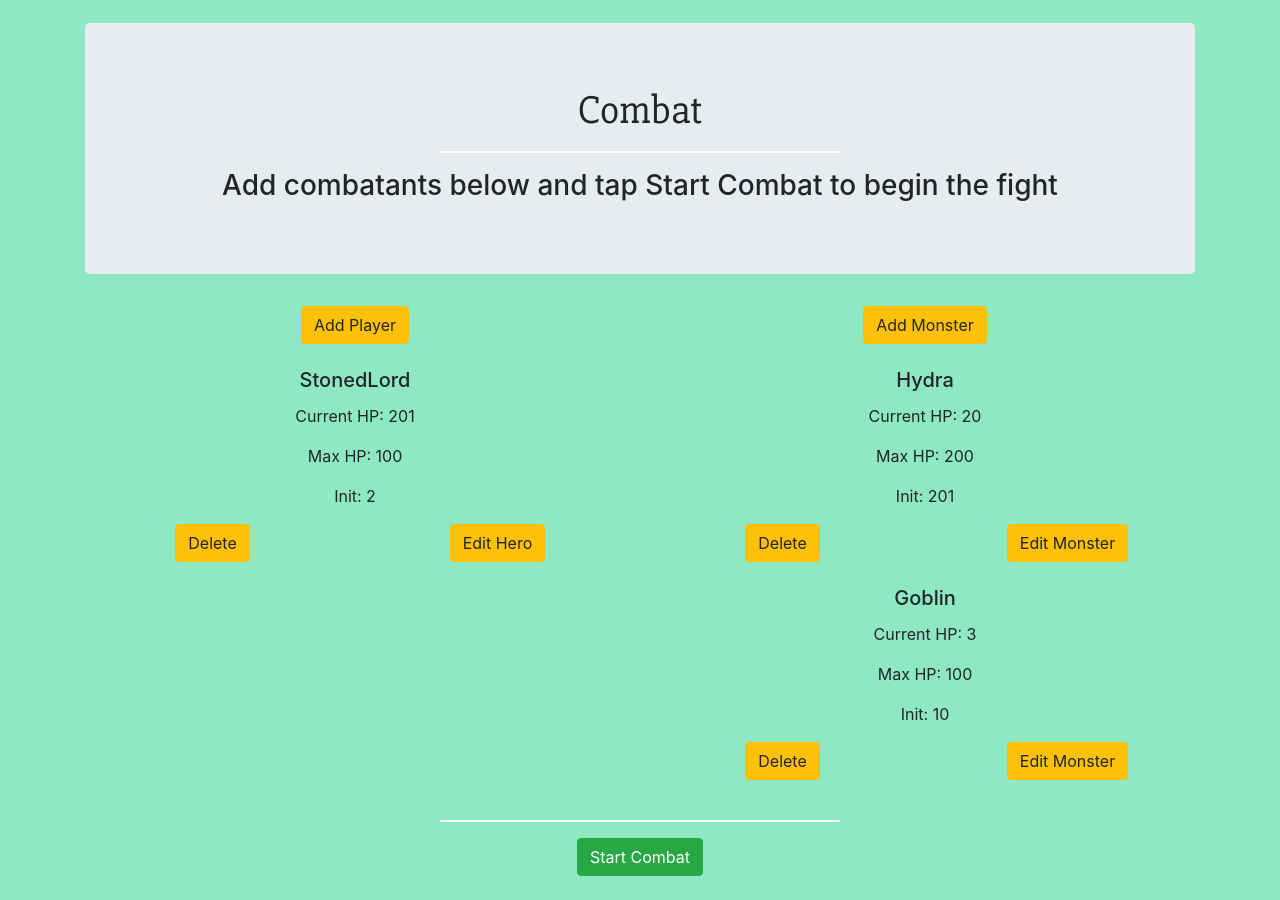
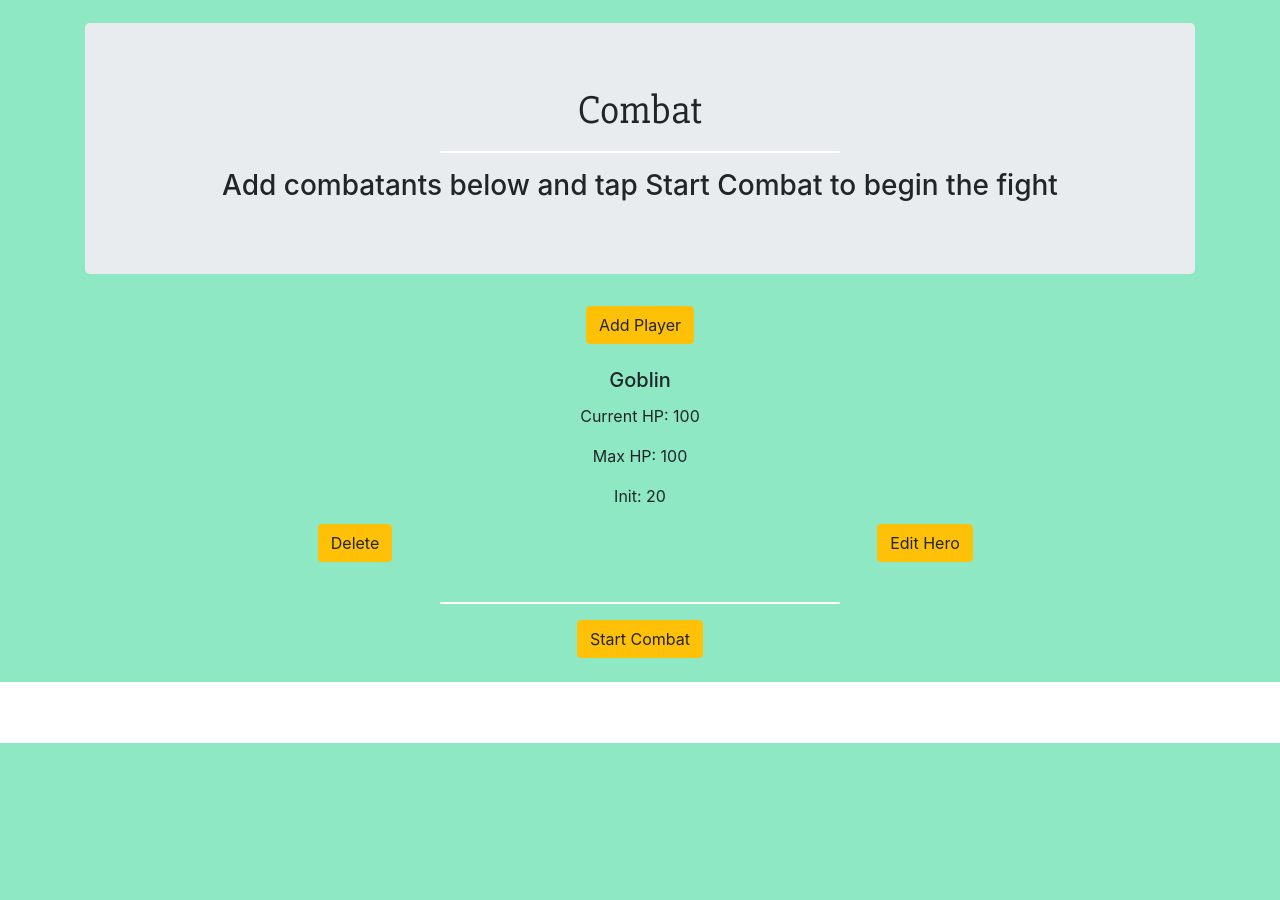
Before and after one commit to JackSnowdon/DM-N-D, a Django app: page /combat/ in a window 1280 px wide. Shown: the part 57-957 px from the top of the page. After the commit the page ends 800 px from the top, so only its background shows below. Run offline with Django 3.2, Linux system fonts and the light colour scheme; data comes from the database, SQL or seed files in the repository; parts of the project's set-up code (start-up, migrations or seed data) failed here and were passed over; some libraries are stand-ins or nearby versions.

Commit message:
Refactored code, basic version works

```diff
--- a/combat/admin.py
+++ b/combat/admin.py
@@ -3,5 +3,4 @@ from .models import *
 
 # Register your models here.
 
-admin.site.register(Player)
-admin.site.register(Monster)
+admin.site.register(CombatMember)
--- a/combat/models.py
+++ b/combat/models.py
@@ -3,8 +3,8 @@ from party.models import *
 
 # Create your models here.
 
-class Player(models.Model):
-    player = models.OneToOneField(
+class CombatMember(models.Model):
+    hero = models.OneToOneField(
         Base,
         on_delete=models.CASCADE,
         primary_key=True,
@@ -14,15 +14,3 @@ class Player(models.Model):
 
     def __str__(self):
         return self.player.name
-
-class Monster(models.Model):
-    monster = models.OneToOneField(
-        EnemyBase,
-        on_delete=models.CASCADE,
-        primary_key=True,
-    )
-    initiative = models.IntegerField(max_length=2)
-    current_hp = models.IntegerField(max_length=4)
-
-    def __str__(self):
-        return self.monster.name
--- a/combat/templates/combat_home.html
+++ b/combat/templates/combat_home.html
@@ -9,24 +9,21 @@
     </div>
 </div>
 <div class="row text-center">
-    <div class="col-6">
+    <div class="col-12">
         <a href="{% url 'add_hero' %}" role="button" class="btn btn-warning" aria-disabled="false">Add Player</a>
-    </div>
-    <div class="col-6">
-        <a href="{% url 'add_monster' %}" role="button" class="btn btn-warning" aria-disabled="false">Add Monster</a>
     </div>
 </div>
 <br>
 <div class="row text-center">
-    <div class="col-6">
+    <div class="col-12">
         {% for p in party %}
-        <h5 class="card-title">{{ p.player.name }}</h5>
+        <h5 class="card-title">{{ p.hero.name }}</h5>
         <p>Current HP: {{ p.current_hp }}</p>
-        <p class="card-text">Max HP: {{ p.player.max_hp }}</p>
+        <p class="card-text">Max HP: {{ p.hero.max_hp }}</p>
         <p class="card-text">Init: {{ p.initiative }}</p>
         <div class="row">
             <div class="col-6">
-                <form class="" method="post" action="{% url 'delete_hero_int' p.player.id %}">
+                <form class="" method="post" action="{% url 'delete_hero_int' p.hero.id %}">
                     {% csrf_token %}
                     <div class="input-group">
                         <span class="input-group-btn">
@@ -36,30 +33,7 @@
                 </form>
             </div>
             <div class="col-6">
-                <a href="{% url 'edit_hero' p.player.id  %}" role="button" class="btn btn-warning" aria-disabled="false">Edit Hero</a>
-            </div>
-        </div>
-        <br> {% endfor %}
-    </div>
-    <div class="col-6">
-        {% for e in enemy %}
-        <h5 class="card-title">{{ e.monster.name }}</h5>
-        <p>Current HP: {{ e.current_hp }}</p>
-        <p class="card-text">Max HP: {{ e.monster.max_hp }}</p>
-        <p class="card-text">Init: {{ e.initiative }}</p>
-        <div class="row">
-            <div class="col-6">
-                <form class="" method="post" action="{% url 'delete_monster_int' e.monster.id %}">
-                    {% csrf_token %}
-                    <div class="input-group">
-                        <span class="input-group-btn">
-                    <button class="btn btn-warning" type="submit">Delete</button>
-                </span>
-                    </div>
-                </form>
-            </div>
-            <div class="col-6">
-                <a href="{% url 'edit_monster' e.monster.id  %}" role="button" class="btn btn-warning" aria-disabled="false">Edit Monster</a>
+                <a href="{% url 'edit_hero' p.hero.id  %}" role="button" class="btn btn-warning" aria-disabled="false">Edit Hero</a>
             </div>
         </div>
         <br> {% endfor %}
@@ -68,7 +42,7 @@
 <hr class="bar-thin">
 <div class="col-12">
     <div class="text-center">
-        <button type="button" class="btn btn-success">Start Combat</button>
+        <a href="#" role="button" class="btn btn-warning" aria-disabled="false">Start Combat</a>
     </div>
 </div>
 <br>
--- a/combat/urls.py
+++ b/combat/urls.py
@@ -4,9 +4,6 @@ from .views import *
 urlpatterns = [
     path(r'', combat_home, name="combat_home"),
     path('add_hero/', add_hero, name="add_hero"),
-    path('add_monster/', add_monster, name="add_monster"),
     path(r'delete_hero_int/<int:pk>', delete_hero_int, name="delete_hero_int"),
-    path(r'delete_monster_int/<int:pk>', delete_monster_int, name="delete_monster_int"),
     path(r'edit_hero/<int:pk>', edit_hero, name="edit_hero"),
-    path(r'edit_monster/<int:pk>', edit_monster, name="edit_monster"),
 ]
--- a/combat/views.py
+++ b/combat/views.py
@@ -3,67 +3,45 @@ from itertools import chain
 from .models import *
 from .forms import *
 from party.models import *
-from operator import itemgetter
 
 # Create your views here.
 
-
-
 def combat_home(request):
-    party = Player.objects.order_by('-initiative')
-    enemy = Monster.objects.order_by('-initiative')
-    matches = list(chain(party, enemy))
-
-    return render(request, 'combat_home.html', {"party": party, "enemy": enemy, "matches": matches})
+    party = CombatMember.objects.order_by('-initiative')
+    return render(request, 'combat_home.html', {"party": party})
 
 def add_hero(request):
     if request.method == "POST":
-        hero_form = AddPlayerForm(request.POST)
+        hero_form = AddToCombat(request.POST)
         if hero_form.is_valid():
             hero_form.save()
             return redirect('combat_home')
     else:
-        hero_form = AddPlayerForm()
+        hero_form = AddToCombat()
     return render(request, 'add_hero.html', {'hero_form': hero_form})
 
-def add_monster(request):
-    if request.method == "POST":
-        monster_form = AddMonsterForm(request.POST)
-        if monster_form.is_valid():
-            monster_form.save()
-            return redirect('combat_home')
-    else:
-        monster_form = AddMonsterForm()
-    return render(request, 'add_monster.html', {'monster_form': monster_form})
+#def add_monster(request):
+#    if request.method == "POST":
+#        monster_form = AddMonsterForm(request.POST)
+#        if monster_form.is_valid():
+#            monster_form.save()
+#            return redirect('combat_home')
+#    else:
+#        monster_form = AddMonsterForm()
+#    return render(request, 'add_monster.html', {'monster_form': monster_form})
 
 def delete_hero_int(request, pk=id):
-    instance = Player.objects.get(player_id=pk)
-    instance.delete()
-    return redirect(reverse('combat_home'))
-
-def delete_monster_int(request, pk=id):
-    instance = Monster.objects.get(monster_id=pk)
+    instance = CombatMember.objects.get(hero_id=pk)
     instance.delete()
     return redirect(reverse('combat_home'))
 
 def edit_hero(request, pk):
-    hero = get_object_or_404(Player, pk=pk)
+    hero = get_object_or_404(CombatMember, pk=pk)
     if request.method == "POST":
-        hero_form = AddPlayerForm(request.POST, instance=hero)
+        hero_form = AddToCombat(request.POST, instance=hero)
         if hero_form.is_valid():
             hero_form.save()
             return redirect('combat_home')
     else:
-        hero_form = AddPlayerForm(instance=hero)
+        hero_form = AddToCombat(instance=hero)
     return render(request, 'edit_hero.html', {'hero_form': hero_form})
-
-def edit_monster(request, pk):
-    enemy = get_object_or_404(Monster, pk=pk)
-    if request.method == "POST":
-        monster_form = AddMonsterForm(request.POST, instance=enemy)
-        if monster_form.is_valid():
-            monster_form.save()
-            return redirect('combat_home')
-    else:
-        monster_form = AddMonsterForm(instance=enemy)
-    return render(request, 'edit_monster.html', {'monster_form': monster_form})
--- a/party/admin.py
+++ b/party/admin.py
@@ -4,4 +4,3 @@ from .models import *
 # Register your models here.
 
 admin.site.register(Base)
-admin.site.register(EnemyBase)
--- a/party/forms.py
+++ b/party/forms.py
@@ -6,10 +6,10 @@ class PlayerForm(forms.ModelForm):
 
     class Meta:
         model = Base
-        exclude = ['enemy']
+        exclude = ['alignment']
 
 class EnemyForm(forms.ModelForm):
 
     class Meta:
-        model = EnemyBase
-        exclude = ['enemy']
+        model = Base
+        exclude = ['alignment']
--- a/party/models.py
+++ b/party/models.py
@@ -2,18 +2,19 @@ from django.db import models
 
 # Create your models here.
 
+Player = 'Player'
+NPC = 'NPC'
+
+alignment_choices = (
+    (NPC, 'NPC'),
+    (Player, 'Player'),
+)
+
 class Base(models.Model):
     name = models.CharField(max_length=100)
+    alignment = models.CharField(max_length=32, choices=alignment_choices, default=Player)
     max_hp = models.IntegerField()
 
 
     def __str__(self):
         return self.name
-
-class EnemyBase(models.Model):
-    name = models.CharField(max_length=100)
-    max_hp = models.IntegerField()
-
-
-    def __str__(self):
-        return self.name
```
Also changed, not shown: combat/forms.py (+2 -8 lines), combat/templates/add_monster.html (deleted, +0 -12 lines), combat/templates/edit_monster.html (deleted, +0 -13 lines), combat/templates/start_combat.html (added, +15 -0 lines), party/views.py (+11 -5 lines), combat/migrations/0001_initial.py, db.sqlite3, party/migrations/0001_initial.py.
